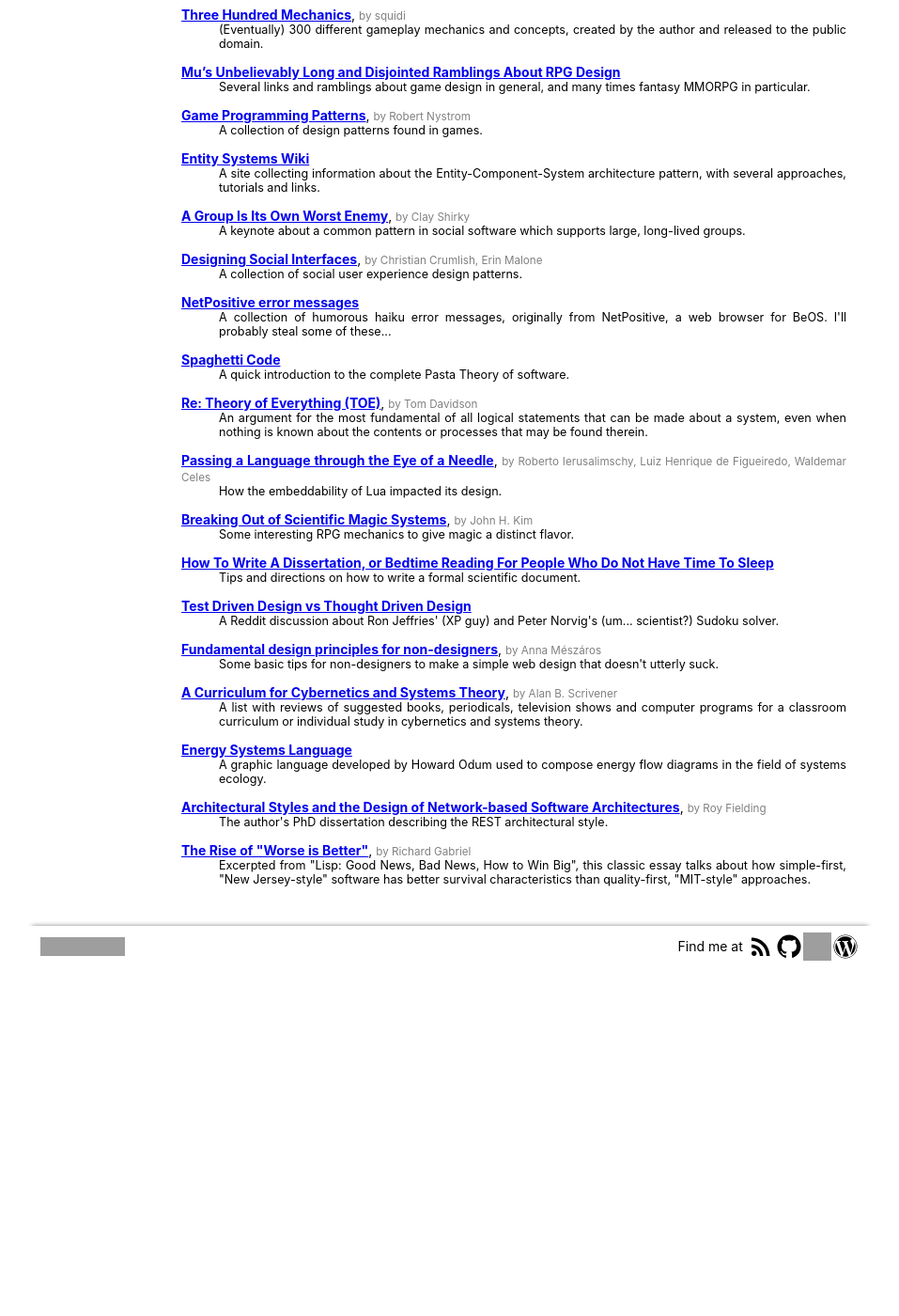
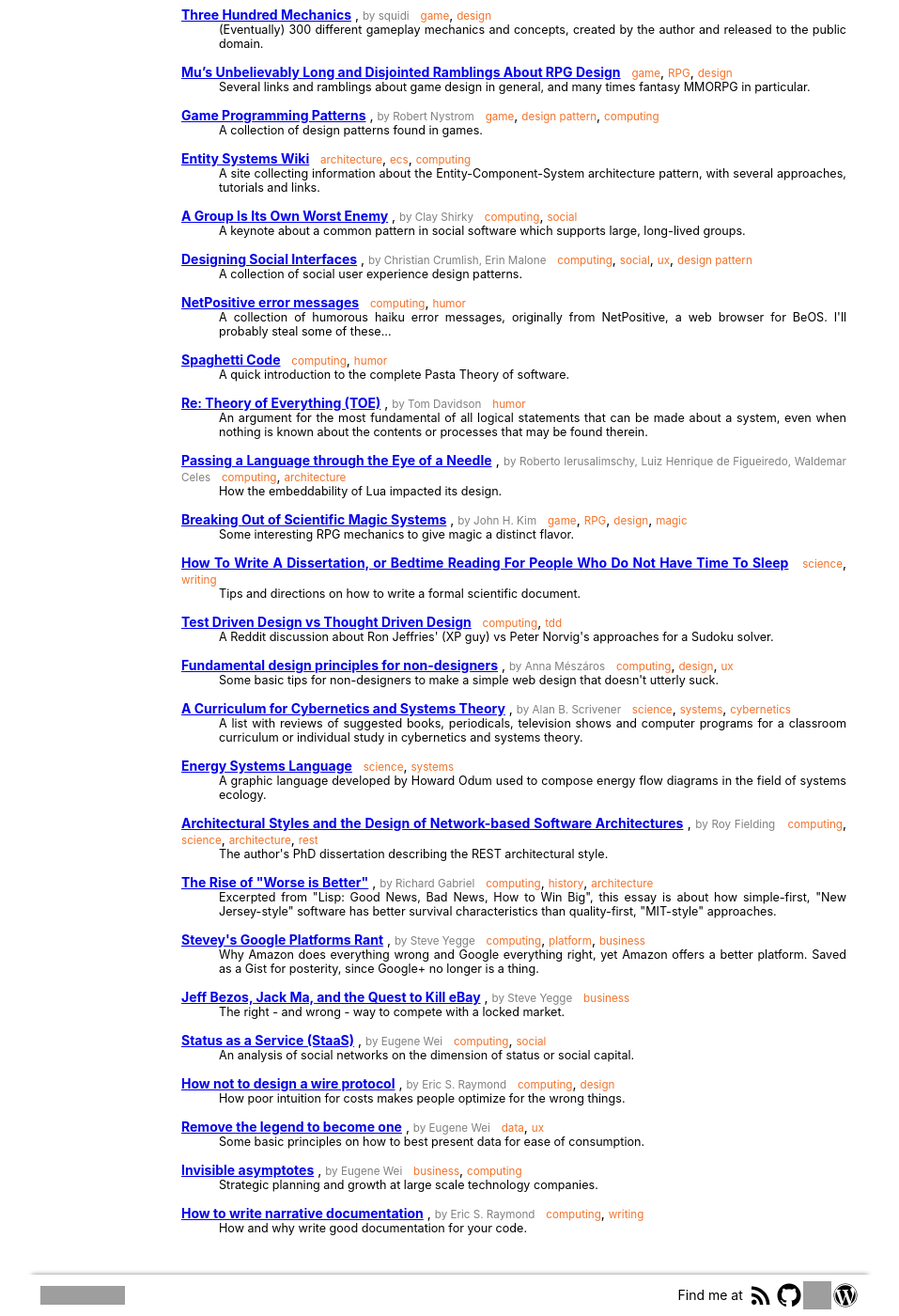
Before and after one commit to hanjos/hanjos.github.io, a Jekyll site: the page built from bookmarks.md, in a window 1280 px wide and 1400 px high, scrolled down 593 px. Shown: the whole window at 94% size, without its empty margins (161-1118 px from the left). Built offline with Jekyll 4.4.1, drawn with Linux system fonts in a browser that asks for light colours; before the commit the page ends 1622 px from its top, so only the background shows below that; some of the changed text lies outside the part shown; grey boxes are pictures that could not be loaded.

Commit message:
Mais atalhos, e mostrando rótulos.

```diff
--- a/_data/bookmarks.yml
+++ b/_data/bookmarks.yml
@@ -2,96 +2,157 @@
   title: Anatomy of a knockout
   authors: Chris Granger
   description: A brief description of the Entity-Component-System (ECS) architecture pattern, common in games and simulations.
+  tags: ['architecture', 'ecs', 'computing']
 - url: https://www.chris-granger.com/2013/01/24/the-ide-as-data/
   title: The IDE as a value
   authors: Chris Granger
   description: A description of Chris' BOT architecture, derived from ECS to fit event-driven applications.
+  tags: ['architecture', 'ecs', 'computing']
 - url: https://www.joelonsoftware.com/2004/12/15/camels-and-rubber-duckies/
   title: Camels and Rubber Duckies
   authors: Joel Spolsky
   description: How to price your software.
+  tags: ['business', 'computing']
 - url: https://www.joelonsoftware.com/2002/06/12/strategy-letter-v/
   title: Strategy Letter V
   authors: Joel Spolsky
   description: How a little microeconomics can help explain tech companies' strategies.
+  tags: ['business', 'computing']
 - url: http://cowboyprogramming.com/2007/01/05/evolve-your-heirachy/
   title: Evolve Your Hierarchy
   authors: Mick West
   description: One of the earliest and most popular descriptions of ECS.
+  tags: ['architecture', 'ecs', 'computing']
 - url: http://groups.csail.mit.edu/mac/classes/6.001/abelson-sussman-lectures/
   title: "Structure and Interpretation of Computer Programs: Video Lectures by Hal Abelson and Gerald Jay Sussman"
   description: The complete collection of video lectures of MIT's famous introductory computer science course, given in 1986.
+  tags: ['computing', 'lecture', 'functional']
 - url: https://smorgasborg.artlung.com/C_R_Y_P_T_O_N_O_M_I_C_O_N.shtml
   title: In the Beginning was the Command Line
   authors: Neal Stephenson
   description: An essay about the history and evolution of OSes and user interfaces, written in 1999.
+  tags: ['history', 'computing']
 - url: http://steve-yegge.blogspot.com/2008/10/universal-design-pattern.html
   title: The Universal Design Pattern
   authors: Steve Yegge
   description: A long essay about the power and flexibility of the Properties Pattern.
+  tags: ['computing', 'design pattern']
 - url: http://www.squidi.net/three/index.php
   title: Three Hundred Mechanics
   authors: squidi
   description: (Eventually) 300 different gameplay mechanics and concepts, created by the author and released to the public domain.
+  tags: ['game', 'design']
 - url: http://mu.ranter.net/design-theory
   title: Mu’s Unbelievably Long and Disjointed Ramblings About RPG Design
   description: Several links and ramblings about game design in general, and many times fantasy MMORPG in particular.
+  tags: ['game', 'RPG', 'design']
 - url: http://gameprogrammingpatterns.com/
   title: Game Programming Patterns
   authors: Robert Nystrom
   description: A collection of design patterns found in games.
+  tags: ['game', 'design pattern', 'computing']
 - url: http://entity-systems.wikidot.com/
   title: Entity Systems Wiki
   description: A site collecting information about the Entity-Component-System architecture pattern, with several approaches, tutorials and links.
+  tags: ['architecture', 'ecs', 'computing']
 - url: http://www.shirky.com/writings/group_enemy.html
   title: A Group Is Its Own Worst Enemy
   authors: Clay Shirky
   description: A keynote about a common pattern in social software which supports large, long-lived groups.
+  tags: ['computing', 'social']
 - url: http://www.designingsocialinterfaces.com/
   title: Designing Social Interfaces
   authors: [Christian Crumlish, Erin Malone]
   description: A collection of social user experience design patterns.
+  tags: ['computing', 'social', 'ux', 'design pattern']
 - url: http://8325.org/haiku/
   title: NetPositive error messages
   description: A collection of humorous haiku error messages, originally from NetPositive, a web browser for BeOS. I'll probably steal some of these...
+  tags: ['computing', 'humor']
 - url: https://www.gnu.org/fun/jokes/pasta.code.html
   title: Spaghetti Code
   description: A quick introduction to the complete Pasta Theory of software.
+  tags: ['computing', 'humor']
 - url: https://groups.google.com/d/msg/alt.sci.math.probability/NCBxwC2o-9w/amg_NnF6500J
   title: "Re: Theory of Everything (TOE)"
   authors: Tom Davidson
   description: An argument for the most fundamental of all logical statements that can be made about a system, even when nothing is known about the contents or processes that may be found
     therein.
+  tags: ['humor']
 - url: https://queue.acm.org/detail.cfm?id=1983083
   title: Passing a Language through the Eye of a Needle
   authors: [Roberto Ierusalimschy, Luiz Henrique de Figueiredo, Waldemar Celes]
   description: How the embeddability of Lua impacted its design.
+  tags: ['computing', 'architecture']
 - url: http://www.darkshire.net/jhkim/rpg/magic/antiscience.html
   title: Breaking Out of Scientific Magic Systems
   authors: John H. Kim
   description: Some interesting RPG mechanics to give magic a distinct flavor.
+  tags: ['game', 'RPG', 'design', 'magic']
 - url: https://www.cs.purdue.edu/homes/dec/essay.dissertation.html
   title: How To Write A Dissertation, or Bedtime Reading For People Who Do Not Have Time To Sleep
   description: Tips and directions on how to write a formal scientific document.
+  tags: ['science', 'writing']
 - url: https://www.reddit.com/r/programming/comments/1kth0/test_driven_design_vs_thought_driven_design/
   title: Test Driven Design vs Thought Driven Design
-  description: A Reddit discussion about Ron Jeffries' (XP guy) and Peter Norvig's (um... scientist?) Sudoku solver.
+  description: A Reddit discussion about Ron Jeffries' (XP guy) vs Peter Norvig's approaches for a Sudoku solver.
+  tags: ['computing', 'tdd']
 - url: https://www.freecodecamp.org/news/fundamental-design-principles-for-non-designers-ad34c30caa7/
   title: Fundamental design principles for non-designers
   authors: Anna Mészáros
   description: Some basic tips for non-designers to make a simple web design that doesn't utterly suck.
+  tags: ['computing', 'design', 'ux']
 - url: https://people.well.com/user/abs/curriculum.html
   title: A Curriculum for Cybernetics and Systems Theory
   authors: Alan B. Scrivener
   description: A list with reviews of suggested books, periodicals, television shows and computer programs for a classroom curriculum or individual study in cybernetics and systems theory.
+  tags: ['science', 'systems', 'cybernetics']
 - url: https://en.wikipedia.org/wiki/Energy_Systems_Language
   title: Energy Systems Language
   description: A graphic language developed by Howard Odum used to compose energy flow diagrams in the field of systems ecology.
+  tags: ['science', 'systems']
 - url: https://www.ics.uci.edu/~fielding/pubs/dissertation/top.htm
   title: Architectural Styles and the Design of Network-based Software Architectures
   authors: Roy Fielding
   description: The author's PhD dissertation describing the REST architectural style.
+  tags: ['computing', 'science', 'architecture', 'rest']
 - url: http://dreamsongs.com/RiseOfWorseIsBetter.html
   title: 'The Rise of "Worse is Better"'
   authors: Richard Gabriel
-  description: 'Excerpted from "Lisp: Good News, Bad News, How to Win Big", this classic essay talks about how simple-first, "New Jersey-style" software has better survival characteristics than quality-first, "MIT-style" approaches.'
+  description: 'Excerpted from "Lisp: Good News, Bad News, How to Win Big", this essay is about how simple-first, "New Jersey-style" software has better survival characteristics than quality-first, "MIT-style" approaches.'
+  tags: ['computing', 'history', 'architecture']
+- url: https://gist.github.com/hanjos/2764ed8c5d8af859320911eb5c11aead
+  title: Stevey's Google Platforms Rant
+  authors: Steve Yegge
+  description: Why Amazon does everything wrong and Google everything right, yet Amazon offers a better platform. Saved as a Gist for posterity, since Google+ no longer is a thing.
+  tags: ['computing', 'platform', 'business']
+- url: https://medium.com/s/story/jeff-bezos-jack-ma-and-the-quest-to-kill-ebay-bb4992dc5020
+  title: Jeff Bezos, Jack Ma, and the Quest to Kill eBay
+  authors: Steve Yegge
+  description: The right - and wrong - way to compete with a locked market.
+  tags: ['business']
+- url: https://www.eugenewei.com/blog/2019/2/19/status-as-a-service
+  title: Status as a Service (StaaS)
+  authors: Eugene Wei
+  description: An analysis of social networks on the dimension of status or social capital.
+  tags: ['computing', 'social']
+- url: http://esr.ibiblio.org/?p=8254
+  title: How not to design a wire protocol
+  authors: Eric S. Raymond
+  description: How poor intuition for costs makes people optimize for the wrong things.
+  tags: ['computing', 'design']
+- url: https://www.eugenewei.com/blog/2017/11/13/remove-the-legend
+  title: Remove the legend to become one
+  authors: Eugene Wei
+  description: Some basic principles on how to best present data for ease of consumption.
+  tags: ['data', 'ux']
+- url: https://www.eugenewei.com/blog/2018/5/21/invisible-asymptotes
+  title: Invisible asymptotes
+  authors: Eugene Wei
+  description: Strategic planning and growth at large scale technology companies.
+  tags: ['business', 'computing']
+- url: http://esr.ibiblio.org/?p=8175
+  title: How to write narrative documentation
+  authors: Eric S. Raymond
+  description: How and why write good documentation for your code.
+  tags: ['computing', 'writing']
--- a/_includes/bookmark-entry.html
+++ b/_includes/bookmark-entry.html
@@ -1,4 +1,11 @@
 {% if include.bookmark.url %}
-<dt><a href='{{ include.bookmark.url }}'>{{ include.bookmark.title }}</a>{% if include.bookmark.authors %}, <small class='side-comment'>by {{ include.bookmark.authors | join: ", " }}</small>{% endif %}</dt>
+<dt><a href='{{ include.bookmark.url }}'>{{ include.bookmark.title }}</a>
+  {% if include.bookmark.authors %}, <small class='side-comment'>by {{ include.bookmark.authors | join: ", " }}</small>{% endif %}
+  {% if include.bookmark.tags.size > 0 %}
+  &nbsp;
+  {% for tag in include.bookmark.tags %}
+  <small class='tag'>{{ tag }}</small>{% if forloop.last == false %}, {% endif %}
+  {% endfor %}
+  {% endif %}</dt>
 {% if include.bookmark.description %}<dd>{{ include.bookmark.description }}</dd>{% endif %}
 {% endif %}
```
